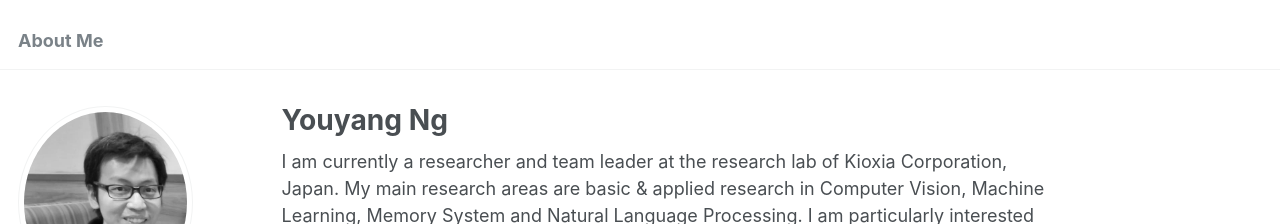
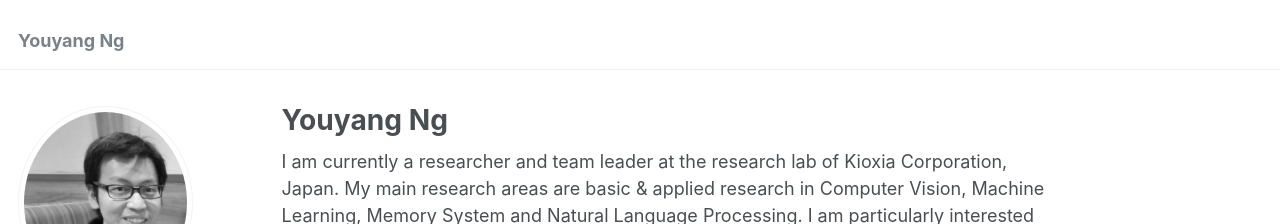
Before and after one commit to yy29/yy29.github.io, a Jekyll site: the page built from _pages/about.md, in a window 1280 px wide. Shown: the top 224 px of the page. Built offline with Jekyll 4.4.1, drawn with Linux system fonts in a browser that asks for light colours; some web fonts are replaced.

Commit message:
Update _config.yml

```diff
--- a/_config.yml
+++ b/_config.yml
@@ -8,7 +8,7 @@
 
 # Basic Site Settings
 locale                   : "en-US"
-title                    : "About Me"
+title                    : "Youyang Ng"
 title_separator          : "-"
 name                     : &name "Youyang Ng"
 description              : &description "personal description"
@@ -289,7 +289,7 @@ sass:
 
 
 # Outputting
-permalink: /:categories/:title/
+permalink: /:categories/
 # paginate: 5 # amount of posts to show
 # paginate_path: /page:num/
 timezone: Etc/UTC # http://en.wikipedia.org/wiki/List_of_tz_database_time_zones
```
